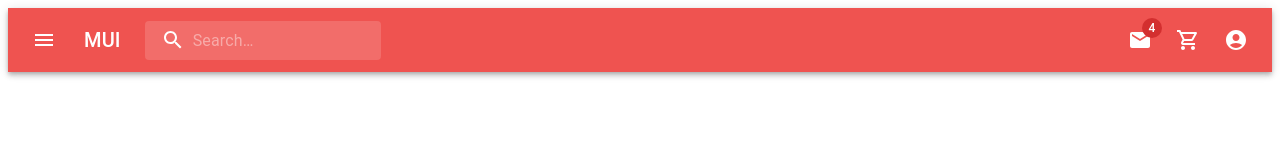
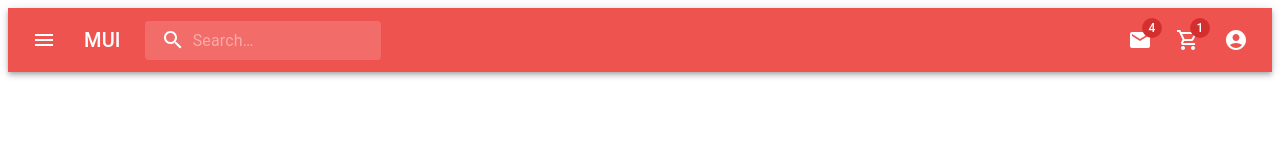
Before and after one commit to Lisandrocba/PryectoFinalReact, a React (Create React App) app: page / in a window 1280 px wide. Shown: the top 160 px of the page. Built offline with nearby package versions, Linux system fonts and the light colour scheme.

Commit message:
cambios icono shopping

```diff
--- a/src/components/NavBar.js
+++ b/src/components/NavBar.js
@@ -200,7 +200,10 @@ export default function PrimarySearchAppBar() {
               aria-label="show 17 new notifications"
               color="inherit"
             >
-            <ShoppingCartOutlinedIcon/>
+              <Badge badgeContent={1} color="error">
+              <ShoppingCartOutlinedIcon/>
+              </Badge>
+
 
             </IconButton>
             <IconButton
```
